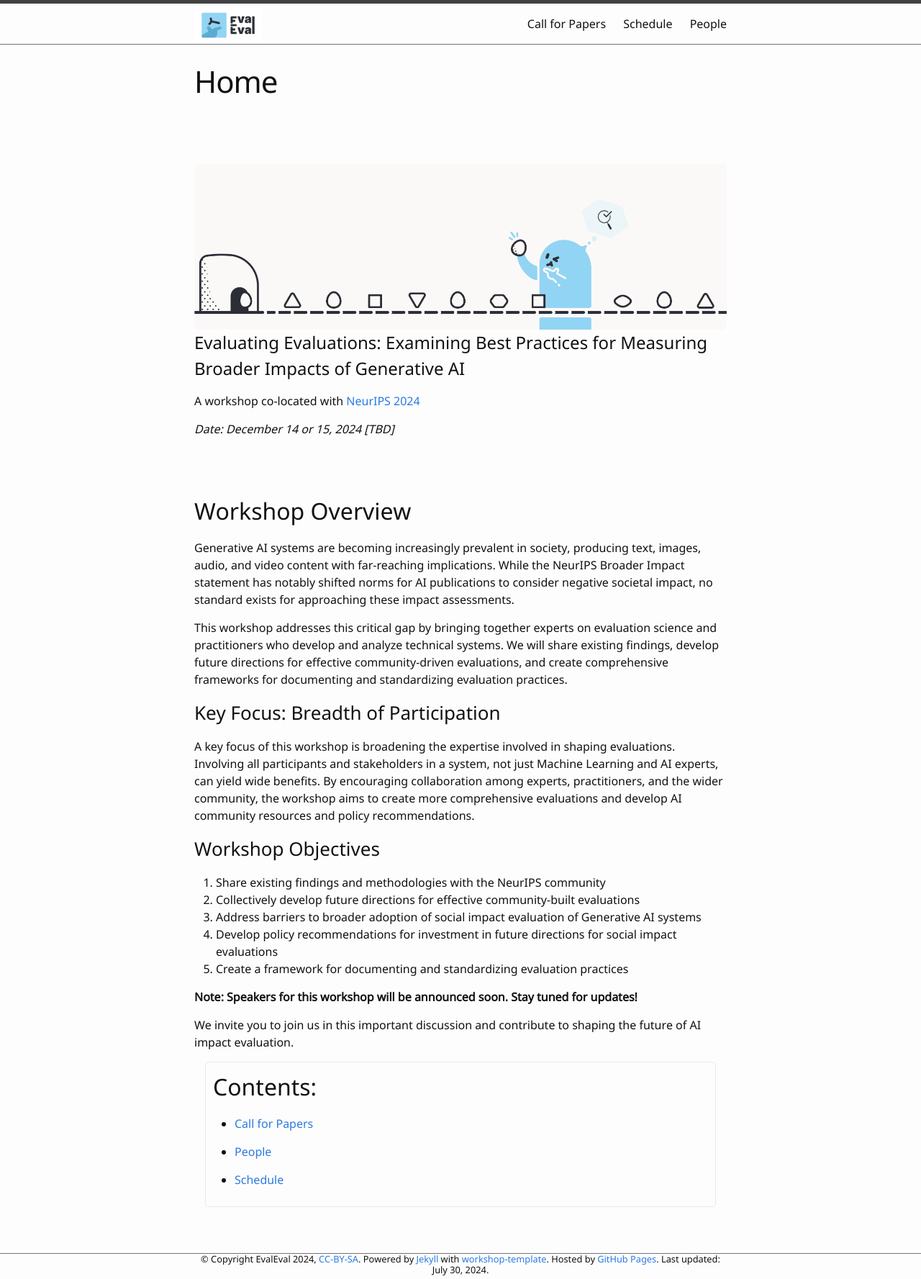
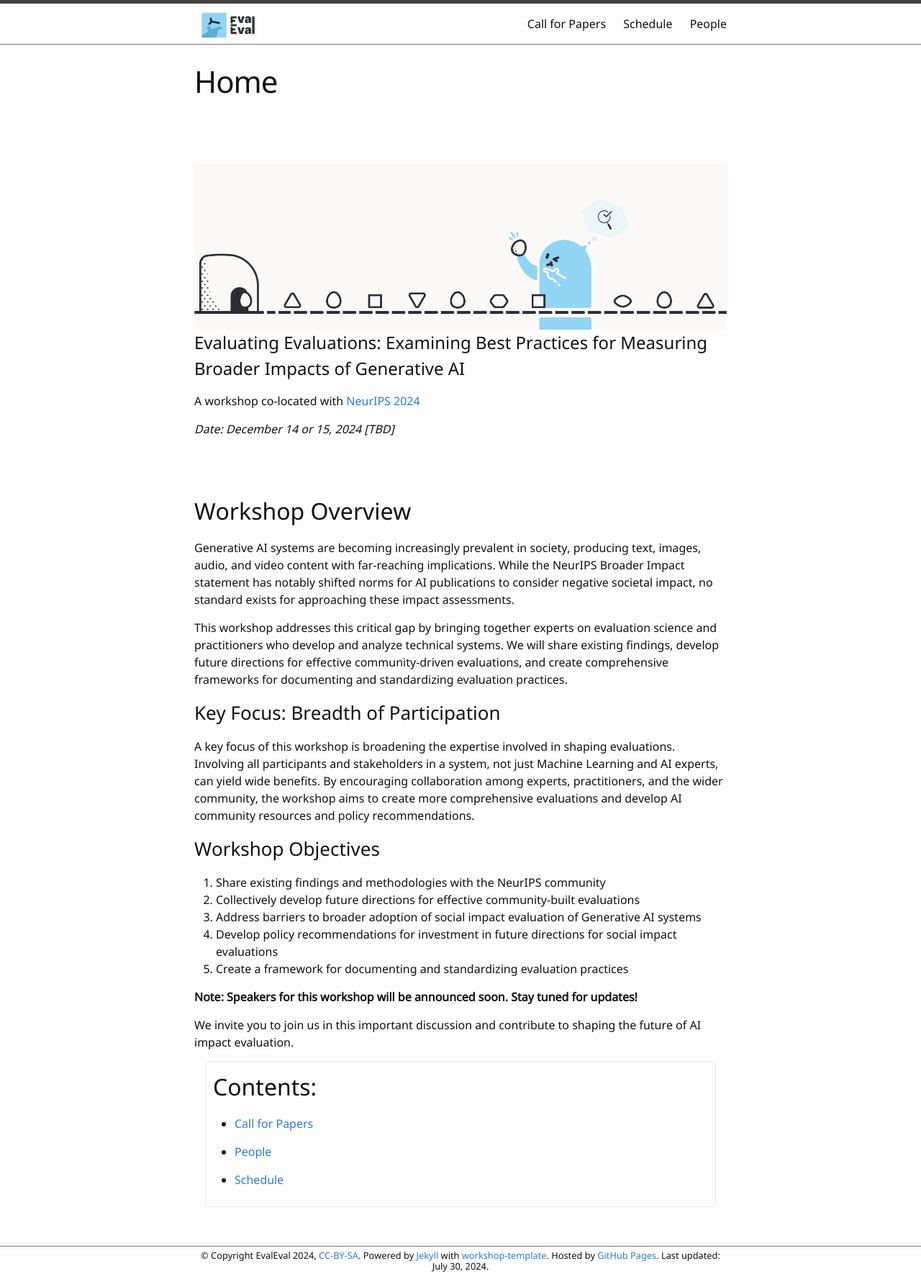
Before and after one commit to aaai-fidu-lab/aaai-fidu-lab.github.io, a Jekyll site: the page built from index.md, in a window 1280 px wide. Shown: the whole page at 72% size. Built offline with Jekyll 4.4.1, drawn with Linux system fonts in a browser that asks for light colours; our own code applies the rules of GitHub Pages for plain Markdown files.

Commit message:
Update custom.css

```diff
--- a/css/custom.css
+++ b/css/custom.css
@@ -19,7 +19,7 @@ html, body {
   bottom: 0;
   width: 100%;
   height: 35px !important;  /* Fixed height of the footer */
-  padding: 0 0 !important;
+  padding: 5px 0 !important;
 }
 
 .site-footer .wrapper {
```
